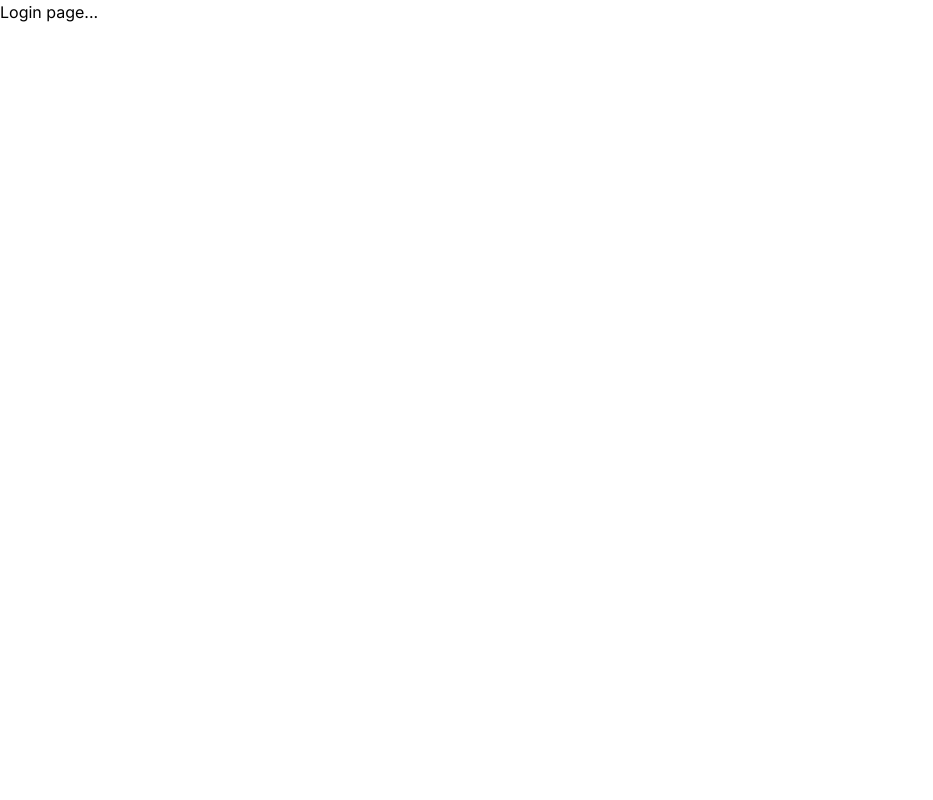
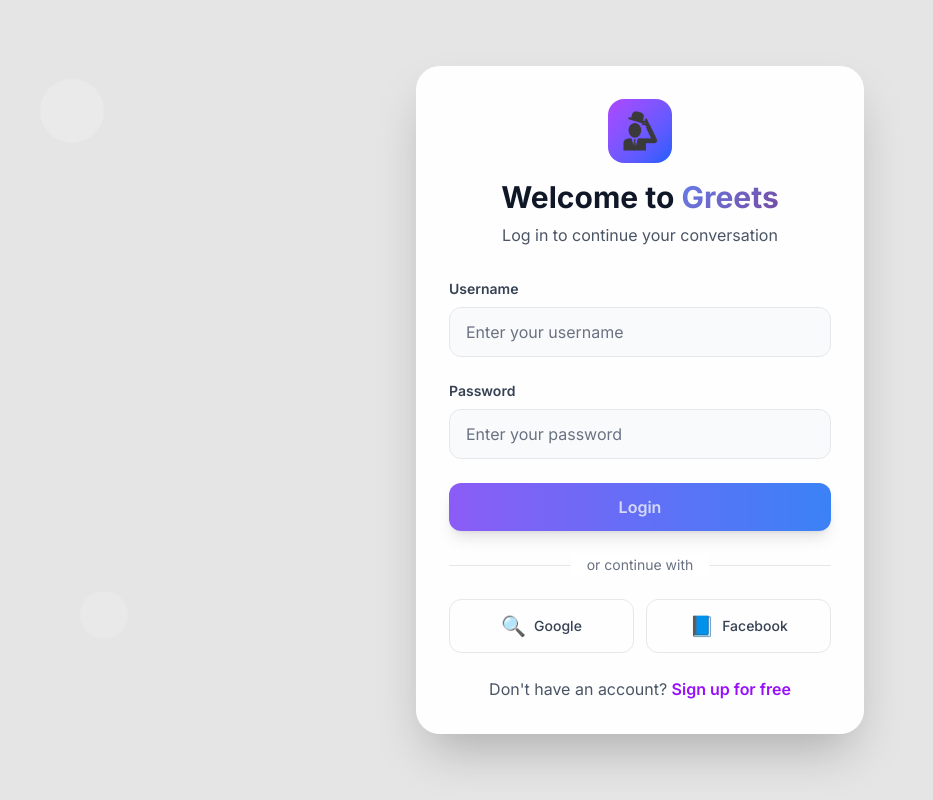
Before and after one commit to Greets-RMT62/client, a React (Vite) app: page /login in a window 1280 px wide. Shown: the whole page, without its empty margins (0-933 px from the left). Built offline with nearby package versions, Linux system fonts and the light colour scheme.

Commit message:
feat/LoginPage-client

```diff
--- a/src/App.jsx
+++ b/src/App.jsx
@@ -1,6 +1,7 @@
 import { BrowserRouter, Routes, Route, Navigate, Outlet } from "react-router";
 import "./App.css";
 import LandingPage from "./pages/LandingPage";
+import LoginPage from "./pages/LoginPage";
 
 function Layout() {
 	// Selama tahap development bisa comment ini dulu sementara
@@ -22,7 +23,7 @@
 		<BrowserRouter>
 			<Routes>
 				<Route path="/" element={<LandingPage />} />
-				<Route path="/login" element={<h1>Login page...</h1>} />
+				<Route path="/login" element={<LoginPage />} />
 				<Route element={<Layout />}>
 					<Route path="/chats" element={<h1>Chat page...</h1>} />
 				</Route>
--- a/src/pages/LoginPage.jsx
+++ b/src/pages/LoginPage.jsx
@@ -0,0 +1,171 @@
+import { useState } from "react";
+import { Link, useNavigate } from "react-router";
+import axios from "axios";
+import Swal from "sweetalert2";
+
+export default function LoginPage() {
+	const navigate = useNavigate();
+	const [username, setUsername] = useState("");
+	const [password, setPassword] = useState("");
+
+	const handleLogin = async (e) => {
+		e.preventDefault();
+		try {
+			const response = await axios.post("http://localhost:3000/login", {
+				username,
+				password,
+			});
+
+			const { access_token } = response.data;
+			localStorage.setItem("access_token", access_token);
+
+			Swal.fire({
+				icon: "success",
+				title: "Login Successful",
+				text: "Welcome back!",
+			});
+
+			navigate("/chats");
+		} catch (err) {
+			console.log(err);
+
+			Swal.fire({
+				icon: "error",
+				title: "Login Failed",
+				text: "Invalid username or password",
+			});
+		}
+	};
+
+	return (
+		<div className="min-h-screen gradient-bg hero-pattern flex items-center justify-center relative overflow-hidden">
+			{/* Background overlay */}
+			<div className="absolute inset-0 bg-black/10"></div>
+
+			{/* Floating Elements */}
+			<div className="absolute top-20 left-10 w-16 h-16 bg-white/20 rounded-full animate-float"></div>
+			<div className="absolute top-40 right-20 w-24 h-24 bg-white/10 rounded-full animate-float-delayed"></div>
+			<div className="absolute bottom-40 left-20 w-12 h-12 bg-white/15 rounded-full animate-float"></div>
+			<div className="absolute top-1/2 right-10 w-8 h-8 bg-white/25 rounded-full animate-float"></div>
+
+			{/* Login Card */}
+			<div className="relative z-10 w-full max-w-md mx-4">
+				<div className="bg-white/95 backdrop-blur-md rounded-3xl shadow-2xl p-8 card-hover border border-white/20">
+					{/* Header */}
+					<div className="text-center mb-8">
+						<div className="flex justify-center mb-4">
+							<div className="w-16 h-16 rounded-2xl bg-gradient-to-br from-purple-500 to-blue-600 flex items-center justify-center">
+								<Link to="/">
+									<img
+										src="src/assets/G-logo.png"
+										alt="Greets Logo"
+										className="w-10 h-10 object-contain"
+									/>
+								</Link>
+							</div>
+						</div>
+						<h1 className="text-3xl font-bold text-gray-900 mb-2">
+							Welcome to <span className="gradient-text">Greets</span>
+						</h1>
+						<p className="text-gray-600">
+							Log in to continue your conversation
+						</p>
+					</div>
+
+					{/* Login Form */}
+					<form onSubmit={handleLogin} className="space-y-6">
+						{/* Username Input */}
+						<div className="space-y-2">
+							<label
+								htmlFor="username"
+								className="block text-sm font-semibold text-gray-700"
+							>
+								Username
+							</label>
+							<div className="relative">
+								<input
+									type="text"
+									id="username"
+									name="username"
+									value={username}
+									onChange={(e) => setUsername(e.target.value)}
+									className="w-full px-4 py-3 bg-gray-50 border border-gray-200 rounded-xl focus:outline-none focus:ring-2 focus:ring-purple-500 focus:border-transparent transition-all duration-300 text-gray-900 placeholder-gray-500"
+									placeholder="Enter your username"
+									required
+								/>
+								<div className="absolute inset-y-0 right-0 pr-3 flex items-center"></div>
+							</div>
+						</div>
+
+						{/* Password Input */}
+						<div className="space-y-2">
+							<label
+								htmlFor="password"
+								className="block text-sm font-semibold text-gray-700"
+							>
+								Password
+							</label>
+							<div className="relative">
+								<input
+									type="password"
+									id="password"
+									name="password"
+									value={password}
+									onChange={(e) => setPassword(e.target.value)}
+									className="w-full px-4 py-3 bg-gray-50 border border-gray-200 rounded-xl focus:outline-none focus:ring-2 focus:ring-purple-500 focus:border-transparent transition-all duration-300 text-gray-900 placeholder-gray-500"
+									placeholder="Enter your password"
+									required
+								/>
+							</div>
+						</div>
+
+						{/* Login Button */}
+						<button
+							type="submit"
+							className="w-full btn-gradient text-white py-3 px-4 rounded-xl font-semibold shadow-lg flex items-center justify-center space-x-2"
+						>
+							<span className="animate-pulse">Login</span>
+						</button>
+					</form>
+
+					{/* Divider */}
+					<div className="flex items-center my-6">
+						<div className="flex-1 border-t border-gray-200"></div>
+						<span className="px-4 text-sm text-gray-500 bg-white">
+							or continue with
+						</span>
+						<div className="flex-1 border-t border-gray-200"></div>
+					</div>
+
+					{/* Social Login Buttons */}
+					<div className="grid grid-cols-2 gap-3">
+						<button className="flex items-center justify-center space-x-2 w-full py-3 px-4 border border-gray-200 rounded-xl hover:bg-gray-50 transition-all duration-300 card-hover">
+							<span className="text-xl">🔍</span>
+							<span className="text-sm font-medium text-gray-700">Google</span>
+						</button>
+						<button className="flex items-center justify-center space-x-2 w-full py-3 px-4 border border-gray-200 rounded-xl hover:bg-gray-50 transition-all duration-300 card-hover">
+							<span className="text-xl">📘</span>
+							<span className="text-sm font-medium text-gray-700">
+								Facebook
+							</span>
+						</button>
+					</div>
+
+					{/* Sign Up Link */}
+					<div className="text-center mt-6">
+						<p className="text-gray-600">
+							Don't have an account?{" "}
+							<a
+								href="/login"
+								className="text-purple-600 hover:text-purple-700 font-semibold transition-colors"
+							>
+								Sign up for free
+							</a>
+						</p>
+					</div>
+				</div>
+			</div>
+
+		</div>
+	);
+}
```
Also changed, not shown: src/assets/G-logo.png (added), src/assets/greets-logo.png (added).
